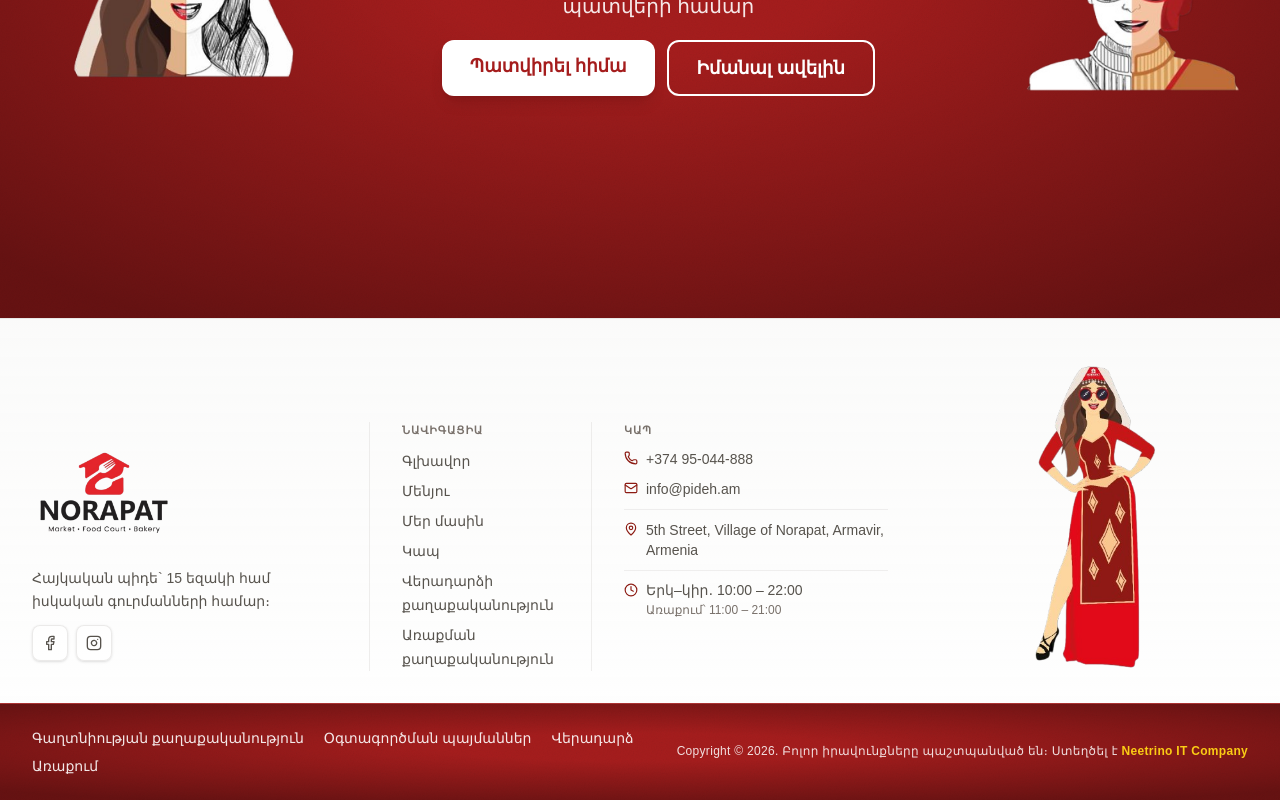
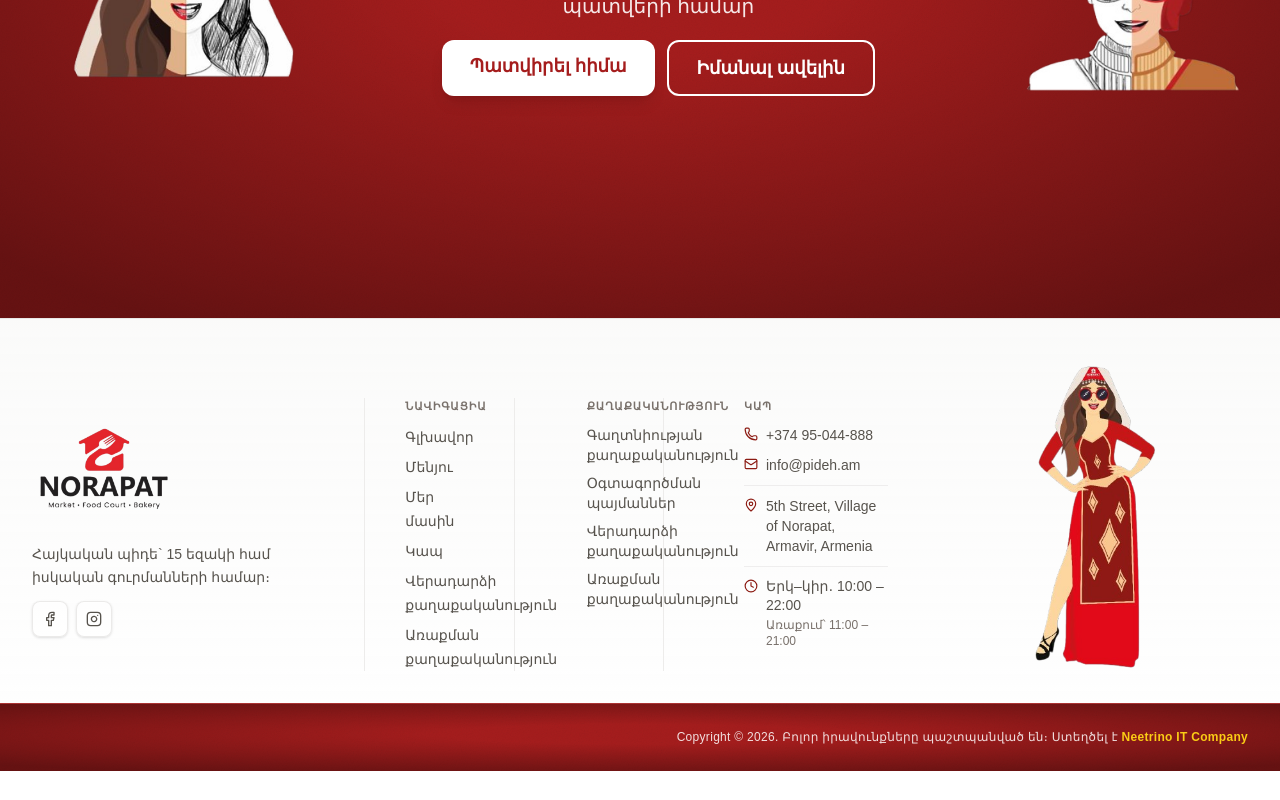
Before and after one commit to neetrino/norapat.am, a Next.js app: page / in a window 1280 px wide. Shown: the part 2972-3772 px from the top of the page. After the commit the page ends 3743 px from the top, so only its background shows below. Built offline with nearby package versions, Linux system fonts and the light colour scheme; no server answers; the database is empty.

Commit message:
քաղականություն կապի ու նավիգացիայի մեջտեղ

```diff
--- a/src/components/Footer.tsx
+++ b/src/components/Footer.tsx
@@ -9,8 +9,7 @@ import { SiteBrandMark } from '@/components/SiteBrandMark'
 
 const LINK_HOVER = 'transition-colors hover:text-red-800'
 const LINK_BASE = `text-sm text-stone-600 ${LINK_HOVER}`
-const LINK_FOOTER_BAR =
-  'text-xs text-white/90 transition-colors hover:text-[#FACC15] sm:text-sm'
+const LINK_POLICY = `text-[13px] leading-5 text-stone-600 ${LINK_HOVER} sm:text-sm`
 const ICON_ACCENT = 'text-red-800'
 const SECTION_LABEL =
   'mb-2.5 text-[11px] font-semibold uppercase tracking-[0.08em] text-stone-500'
@@ -28,7 +27,7 @@ export default function Footer() {
       <div className="mx-auto max-w-7xl px-4 sm:px-6 lg:px-8">
         <div className="flex flex-col gap-6 py-7 md:gap-7 md:py-8 lg:flex-row lg:items-end lg:gap-8 xl:gap-10">
           <div className="min-w-0 flex-1">
-            <div className="grid grid-cols-1 gap-7 lg:grid-cols-12 lg:gap-6 xl:gap-8">
+            <div className="grid grid-cols-1 gap-7 lg:grid-cols-12 lg:gap-8 xl:gap-10">
               <div className="lg:col-span-5 lg:border-r lg:border-stone-200/70 lg:pr-6 xl:pr-8">
                 <div className="mb-0.5">
                   <SiteBrandMark variant="footer" branding={branding} />
@@ -59,7 +58,7 @@ export default function Footer() {
               </div>
 
               <nav
-                className="lg:col-span-3 lg:border-r lg:border-stone-200/70 lg:pr-6"
+                className="lg:col-span-2 lg:border-r lg:border-stone-200/70 lg:pr-6 xl:pr-8"
                 aria-labelledby="footer-nav-heading"
               >
                 <h2 id="footer-nav-heading" className={SECTION_LABEL}>
@@ -99,7 +98,30 @@ export default function Footer() {
                 </ul>
               </nav>
 
-              <div className="lg:col-span-4" aria-labelledby="footer-contact-heading">
+              <div
+                className="lg:col-span-2 lg:border-r lg:border-stone-200/70 lg:pl-6 lg:pr-14 xl:pl-8 xl:pr-18"
+                aria-labelledby="footer-policies-heading"
+              >
+                <h2 id="footer-policies-heading" className={SECTION_LABEL}>
+                  {f.policiesHeading}
+                </h2>
+                <div className="grid grid-cols-1 gap-x-4 gap-y-2 sm:grid-cols-2 lg:grid-cols-1">
+                  <Link href="/privacy" className={LINK_POLICY}>
+                    {f.privacy}
+                  </Link>
+                  <Link href="/terms" className={LINK_POLICY}>
+                    {f.terms}
+                  </Link>
+                  <Link href="/refund" className={LINK_POLICY}>
+                    {f.refundPolicy}
+                  </Link>
+                  <Link href="/delivery" className={LINK_POLICY}>
+                    {f.deliveryPolicy}
+                  </Link>
+                </div>
+              </div>
+
+              <div className="lg:col-span-3 lg:pl-8 xl:pl-10" aria-labelledby="footer-contact-heading">
                 <h2 id="footer-contact-heading" className={SECTION_LABEL}>
                   {f.contactsHeading}
                 </h2>
@@ -159,22 +181,8 @@ export default function Footer() {
 
       <div className="promo-food-banner-bg promo-food-banner-vignette relative border-t border-white/10 text-white">
         <div className="relative z-10 mx-auto max-w-7xl px-4 py-5 sm:px-6 sm:py-6 lg:px-8">
-          <div className="flex flex-col gap-4 md:flex-row md:items-center md:justify-between md:gap-6">
-            <div className="flex flex-wrap justify-center gap-x-5 gap-y-2 md:justify-start">
-              <Link href="/privacy" className={LINK_FOOTER_BAR}>
-                {f.privacy}
-              </Link>
-              <Link href="/terms" className={LINK_FOOTER_BAR}>
-                {f.terms}
-              </Link>
-              <Link href="/refund" className={LINK_FOOTER_BAR}>
-                {f.refundShort}
-              </Link>
-              <Link href="/delivery" className={LINK_FOOTER_BAR}>
-                {f.deliveryShort}
-              </Link>
-            </div>
-            <p className="text-center text-[11px] font-normal leading-relaxed tracking-wide text-white/85 sm:text-xs md:ml-auto md:text-right lg:whitespace-nowrap">
+          <div className="flex justify-center md:justify-end">
+            <p className="text-center text-[11px] font-normal leading-relaxed tracking-wide text-white/85 sm:text-xs md:text-right lg:whitespace-nowrap">
               {f.copyright} {f.createdBy}{' '}
               <a
                 href="https://neetrino.com"
--- a/src/i18n/dictionaries/hy.ts
+++ b/src/i18n/dictionaries/hy.ts
@@ -97,6 +97,7 @@ export const hy: AppMessages = {
     tagline: 'Հայկական պիդե` 15 եզակի համ իսկական գուրմանների համար։',
     navHeading: 'Նավիգացիա',
     contactsHeading: 'Կապ',
+    policiesHeading: 'Քաղաքականություն',
     privacy: 'Գաղտնիության քաղաքականություն',
     terms: 'Օգտագործման պայմաններ',
     copyright: 'Copyright © 2026. Բոլոր իրավունքները պաշտպանված են։',
--- a/src/i18n/types.ts
+++ b/src/i18n/types.ts
@@ -104,6 +104,7 @@ export interface AppMessages {
     tagline: string
     navHeading: string
     contactsHeading: string
+    policiesHeading: string
     privacy: string
     terms: string
     copyright: string
```
